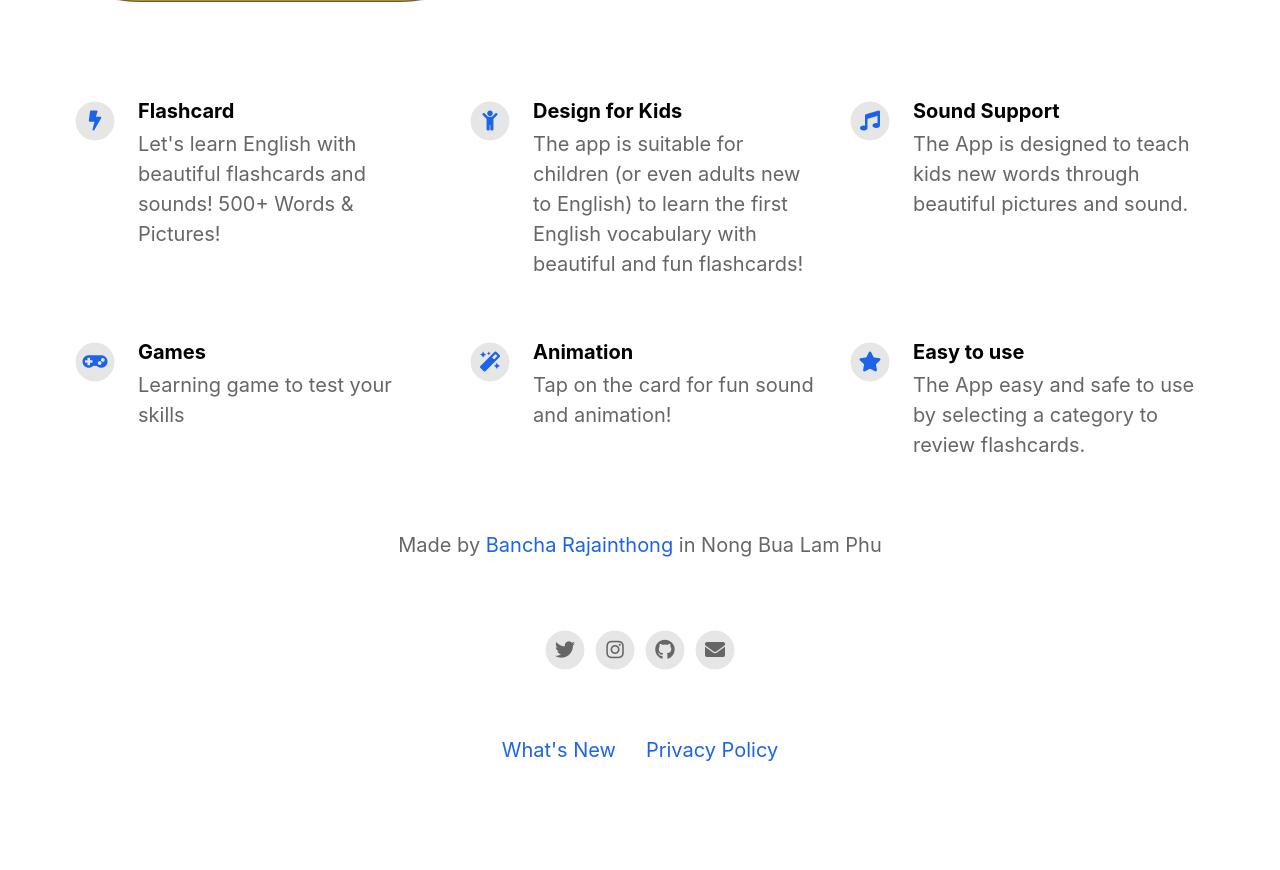
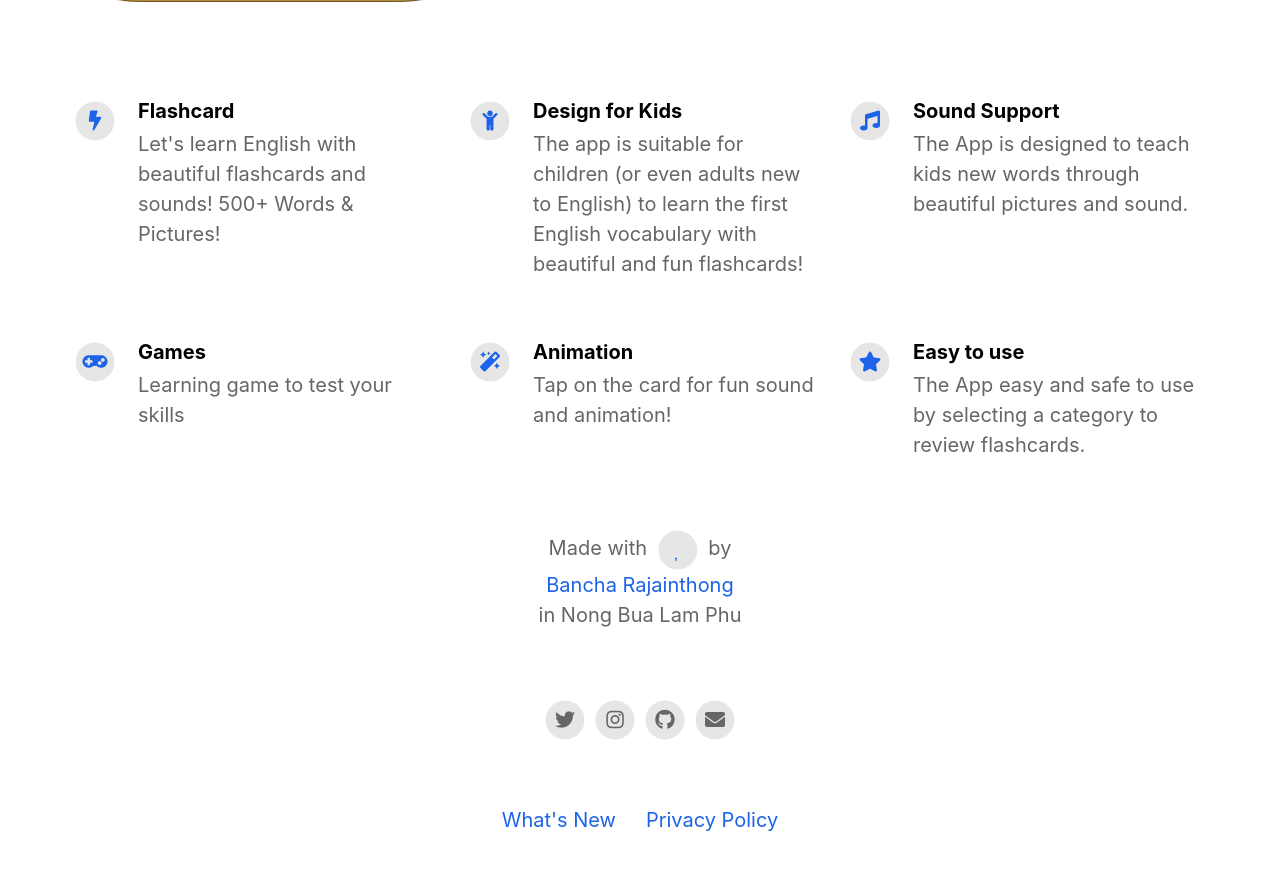
Before and after one commit to eswizardry/learn-first-english-landing-page, a Jekyll site: the page built from index.html, in a window 1280 px wide and 900 px high, scrolled down 983 px. Shown: the top 870 px of the window. Built offline with Jekyll 4.4.1, drawn with Linux system fonts in a browser that asks for light colours; nearby versions of some CDN libraries; before the commit the page ends 1813 px from its top, so only the background shows below that.

Commit message:
Update footer.html

```diff
--- a/_includes/footer.html
+++ b/_includes/footer.html
@@ -1,6 +1,9 @@
 <footer>
 	{% if site.your_name %}
-	<p class="footerText">Made by {% if site.your_link %}<a href="{{ site.your_link }}">{% endif %}{{ site.your_name }}{% if site.your_link %}</a>{% endif %}{% if site.your_city %} in {{ site.your_city }}{% endif %}</p>
+	<p class="footerText">Made with <span class="fa-stack fa-1x"> <i class="socialIconBack fas fa-circle fa-stack-2x"></i><i class="iconTop fab  fa-heart fa-stack-1x"></i></span> by<br>
+		{% if site.your_link %}<a href="{{ site.your_link }}">{% endif %}{{ site.your_name }}{% if site.your_link %}</a>{% endif %} <br>
+		{% if site.your_city %} in {{ site.your_city }}{% endif %}
+	</p>
 	{% endif %}
 	<div class="footerIcons">
 
```
